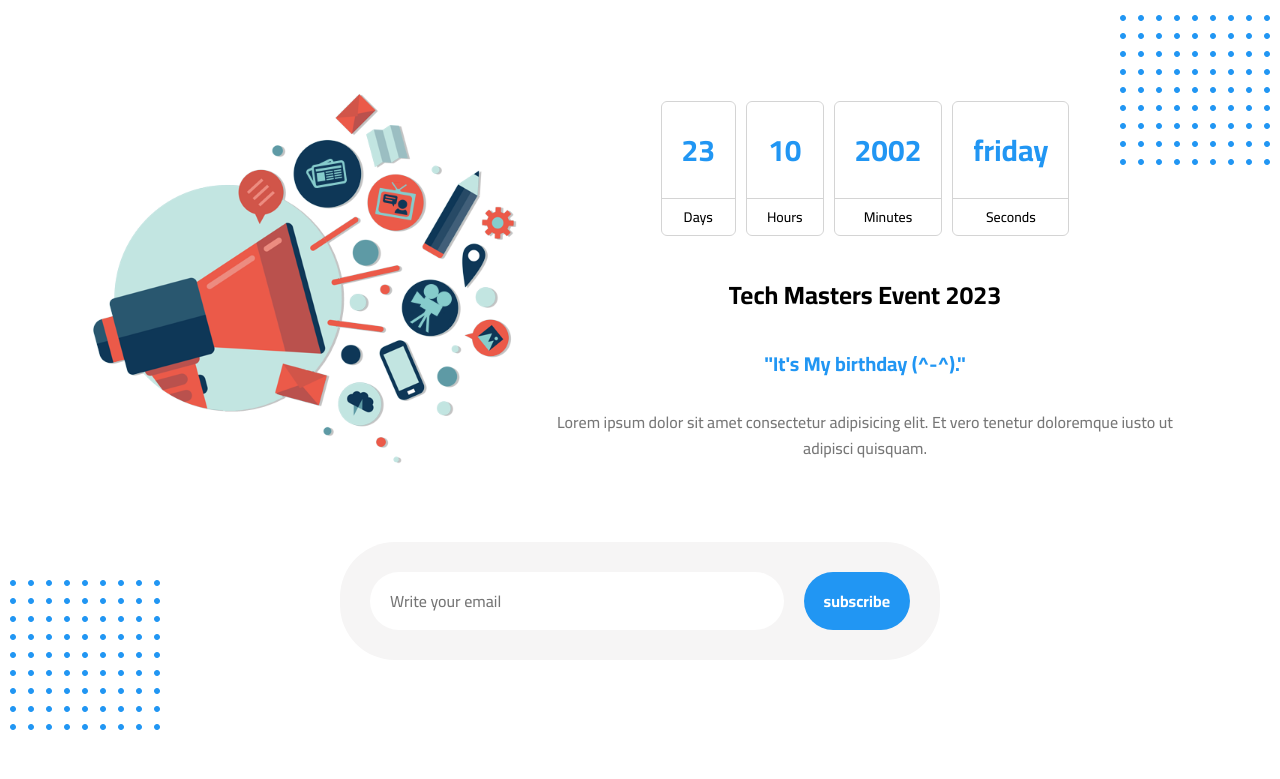
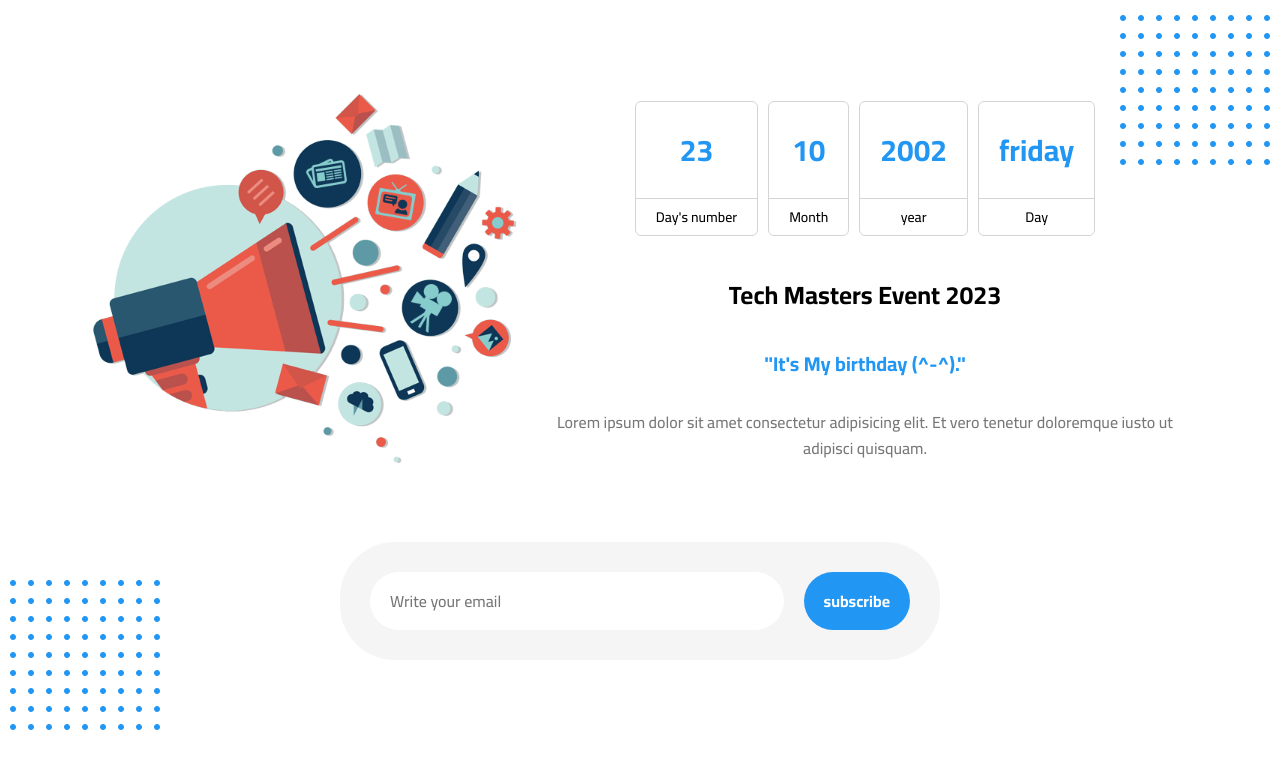
Before and after one commit to Azzam73/Template-3, a plain HTML site: page index.html in a window 1280 px wide. Shown: the part 9581-10360 px from the top of the page. Drawn offline with Linux system fonts and the light colour scheme; files whose address does not match are found by name.

Commit message:
Update index.html

```diff
--- a/index.html
+++ b/index.html
@@ -26,7 +26,7 @@
                     <!-- mega-menu -->
                     <div class="mega-menu">
                         <div class="image">
-                            <img src="images/megamenu.png"/>
+                            <img src="Images/gallery-02.png"/>
                         </div>
                         <ul class="links">
                             <li>
@@ -580,20 +580,20 @@
         <div class="info">
           <div class="time">
             <div class="unit">
-              <span class="Day's number">23</span>
-              <span>Days</span>
+              <span>23</span>
+              <span>Day's number</span>
             </div>
             <div class="unit">
-              <span class="month">10</span>
-              <span>Hours</span>
+              <span>10</span>
+              <span>Month</span>
             </div>
             <div class="unit">
-              <span class="year">2002</span>
-              <span>Minutes</span>
+              <span>2002</span>
+              <span>year</span>
             </div>
             <div class="unit">
-              <span class="Day">friday</span>
-              <span>Seconds</span>
+              <span>friday</span>
+              <span>Day</span>
             </div>
           </div>
           <h3>Tech Masters Event 2023</h3>
```
